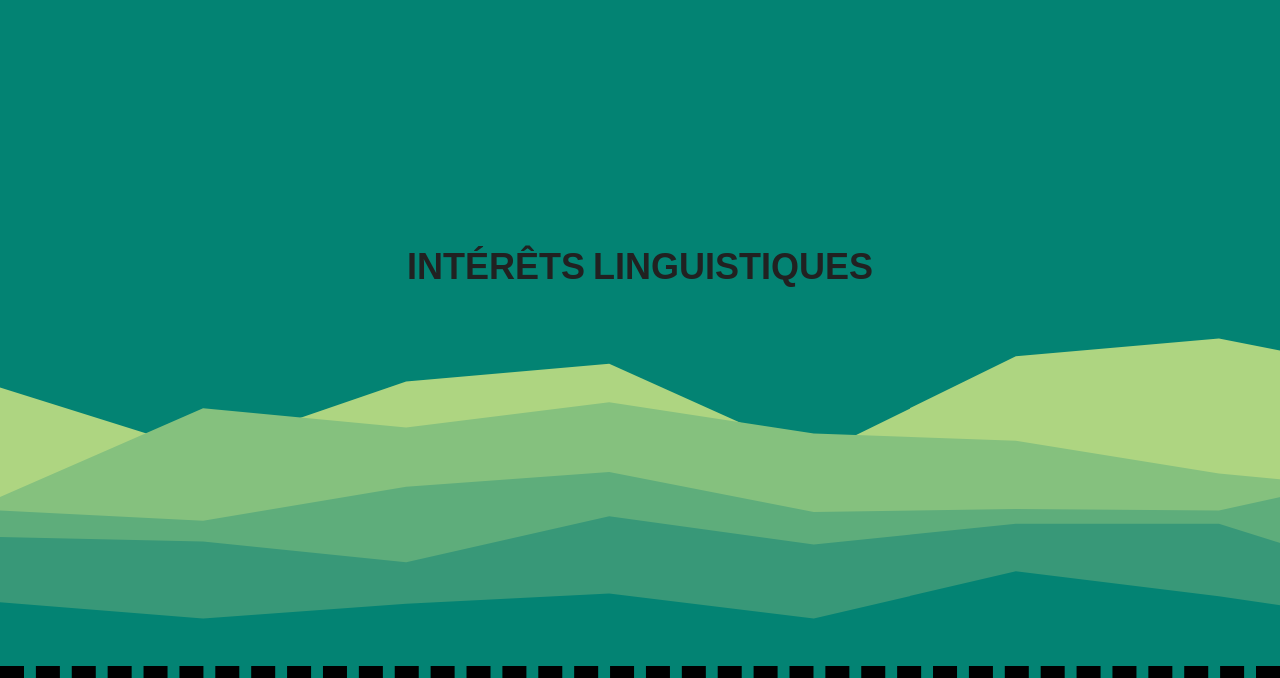
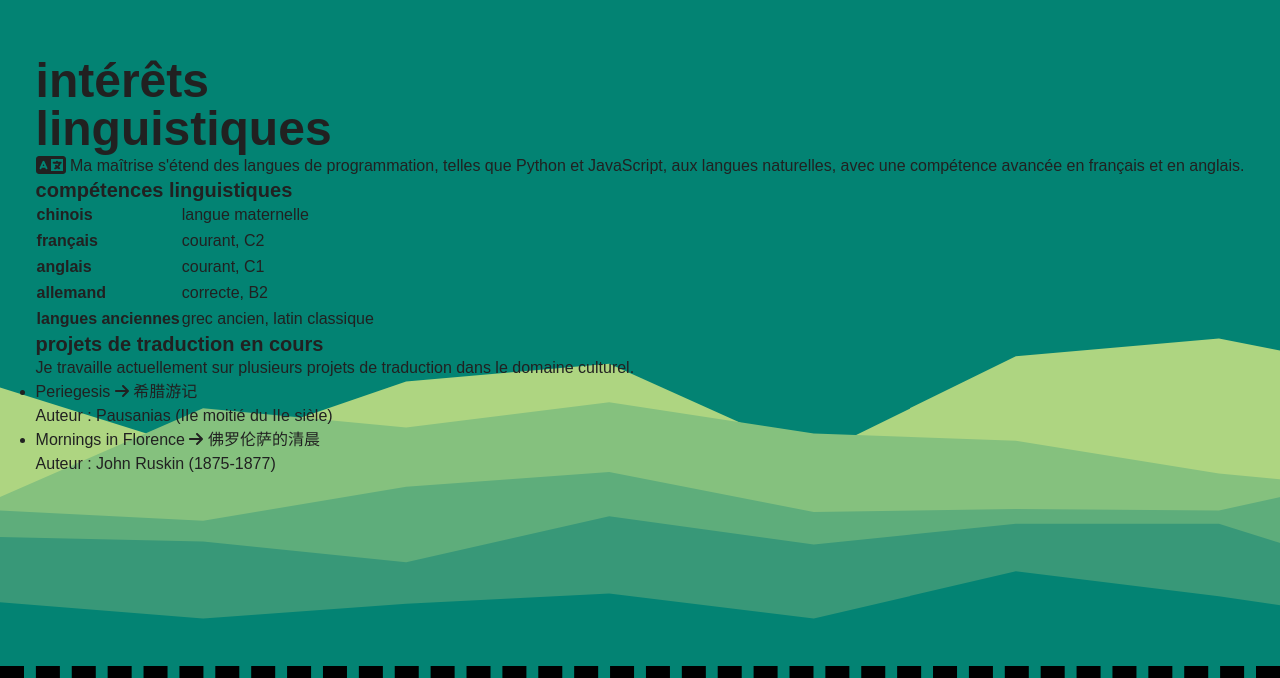
Before and after one commit to Xinhe-Yu/xinhe-yu.github.io, a React (Create React App) app: page / in a window 1280 px wide. Shown: the part 4544-5222 px from the top of the page. Built offline with nearby package versions, Linux system fonts and the light colour scheme; the HTML template or start-up script is replaced by a standard one.

Commit message:
language section

```diff
--- a/src/components/LanguageSection.js
+++ b/src/components/LanguageSection.js
@@ -1,10 +1,70 @@
 import FullScreenSection from "./layout/FullScreenSection";
-import { Heading, HStack } from "@chakra-ui/react";
+import { Heading, Box } from "@chakra-ui/react";
+import { faArrowRight, faLanguage } from "@fortawesome/free-solid-svg-icons";
+import { FontAwesomeIcon } from "@fortawesome/react-fontawesome";
 // import { FontAwesomeIcon } from "@fortawesome/react-fontawesome";
 // import { faBookOpen, faStarHalfStroke, faStar } from "@fortawesome/free-solid-svg-icons";
 // import { faStar as farStarRegular } from "@fortawesome/free-regular-svg-icons";
 import bgImg from "../assets/img/layered-peaks-haikei.svg"
+const heading = ["intérêts", "linguistiques"]
+const intro = "Ma maîtrise s'étend des langues de programmation, telles que Python et JavaScript, aux langues naturelles, avec une compétence avancée en français et en anglais."
+
+const languages = [
+  {
+    language: "chinois",
+    level: "langue maternelle",
+  },
+  {
+    language: "français",
+    level: "courant, C2",
+  },
+  {
+    language: "anglais",
+    level: "courant, C1",
+  },
+  {
+    language: "allemand",
+    level: "correcte, B2",
+  },
+  {
+    language: "langues anciennes",
+    level: "grec ancien, latin classique",
+  },
+]
+
+const projects = [
+  {
+    title: "Periegesis",
+    author: "Pausanias",
+    date: "IIe moitié du IIe sièle",
+    translatedTitle: "希腊游记",
+    url: "https://github.com/Xinhe-Yu/periegesis/tree/main",
+  },
+  {
+    title: "Mornings in Florence",
+    author: "John Ruskin",
+    date: "1875-1877",
+    translatedTitle: "佛罗伦萨的清晨",
+    url: "https://github.com/Xinhe-Yu/translate_project/blob/main/Mornings%20in%20Florence.md",
+  },
+]
+
 const LanguageSection = () => {
+  const LanguageItems = languages.map(item => {
+    return (
+      <tr key={item.language}>
+        <td style={{ fontWeight: 800 }}>{item.language}</td><td>{item.level}</td>
+      </tr>
+    )
+  })
+  const TranslateItems = projects.map((item => {
+    return (
+      <li key={item.title}>
+        <span>{item.title} </span> <FontAwesomeIcon icon={faArrowRight} />{" "}<a href={item.url}>{item.translatedTitle}</a>
+        <p>Auteur : {item.author} ({item.date})</p>
+      </li>
+    )
+  }))
   return (
     <FullScreenSection
       adddashedborder={{ bottom: "true", top: "true" }}
@@ -12,10 +72,28 @@ const LanguageSection = () => {
       justifyContent="center"
       alignItems="center"
       id="language-section">
-      <HStack>
-        <Heading as="h1">INTÉRÊTS</Heading>
-        <Heading as="h1"> LINGUISTIQUES</Heading>
-      </HStack>
+      <Box
+        alignItems="center"
+        fontSize="md"
+        className="universalGrid languageGrid"
+      >
+        <div>
+          <Heading as="h1" size="2xl">{heading[0]}</Heading>
+          <Heading as="h1" size="2xl">{heading[1]}</Heading>
+        </div>
+        <div>
+
+          <FontAwesomeIcon icon={faLanguage} size="xl" />{" "}{intro}
+
+        </div>
+        <div>
+          <Heading as="h2" size="md">compétences linguistiques</Heading>
+          <tbody>{LanguageItems}</tbody>
+          <Heading as="h2" size="md">projets de traduction en cours</Heading>
+          <p>Je travaille actuellement sur plusieurs projets de traduction dans le domaine culturel.</p>
+          <ul>{TranslateItems}</ul>
+        </div>
+      </Box>
     </FullScreenSection>
   )
 }
--- a/src/css/index.css
+++ b/src/css/index.css
@@ -183,6 +183,15 @@ ul {
   text-shadow: 0.15rem 0.15rem #d5b733;
 }
 
+.languageGrid h1 {
+  color: #FAFAFA;
+  text-shadow: 0.15rem 0.15rem #9f33d5;
+}
+
+.languageGrid h2 {
+  margin: 1rem;
+}
+
 .researchGrid span {
   display: block;
   color: #b12453;
@@ -207,6 +216,43 @@ ul {
   border-right: 0.25rem solid #69d533;
   box-shadow: 0.25rem 0.25rem rgba(0, 0, 0, 0), -0.25rem -0.25rem #9f33d5;
   transition: 0.05s;
+}
+
+.languageGrid div:nth-of-type(n+2) {
+  font-size: 1rem;
+  color: white;
+  line-height: 1.6;
+  text-align: justify;
+  text-indent: 20px;
+}
+
+.languageGrid > div:nth-of-type(n+2) {
+  box-shadow: inset 2px 2px 5px rgba(255, 255, 255, 0.1), 0.5rem 0.5rem 1rem rgba(0, 0, 0, 0.1);
+  backdrop-filter: blur(2px);
+  background-color: rgba(0, 23, 52, 0.2);
+  font-family: "Ubuntu";
+  font-size: 1rem;
+  font-weight: 100;
+  border-radius: 1rem;
+  padding: 0.75rem;
+  margin: 0.75rem;
+  position: inherit;
+  z-index: 1;
+  color: #f8fcff;
+}
+
+.languageGrid a {
+  color: #aed581;
+  font-weight: 500;
+}
+
+.languageGrid tr > td:first-of-type {
+  color: #aed581;
+}
+
+.languageGrid a:hover {
+  color: #e0b8f4;
+  font-weight: 800;
 }
 
 @media screen and (min-width: 992px) {
--- a/src/css/index.scss
+++ b/src/css/index.scss
@@ -195,6 +195,14 @@ $dashedLine2 : 0.75rem dashed #33bad5;
     text-shadow: 0.15rem 0.15rem #d5b733;
 }
 
+.languageGrid h1 {
+    color: #FAFAFA;
+    text-shadow: 0.15rem 0.15rem #9f33d5;
+}
+
+.languageGrid h2 {
+    margin: 1rem;
+}
 
 .researchGrid span {
     display: block;
@@ -220,6 +228,43 @@ $dashedLine2 : 0.75rem dashed #33bad5;
     border-right: 0.25rem solid #69d533;
     box-shadow: 0.25rem 0.25rem rgba(0, 0, 0, 0), -0.25rem -0.25rem #9f33d5;
     transition: 0.05s;
+}
+
+.languageGrid div:nth-of-type(n+2) {
+    font-size: 1rem;
+    color: white;
+    line-height: 1.6;
+    text-align: justify;
+    text-indent: 20px;
+}
+
+.languageGrid > div:nth-of-type(n+2) {
+    box-shadow: inset 2px 2px 5px rgba(255, 255, 255, 0.1), 0.5rem 0.5rem 1rem rgba(0, 0, 0, 0.1);
+    backdrop-filter: blur(2px);
+    background-color: rgba(0, 23, 52, 0.2);
+    font-family: "Ubuntu";
+    font-size: 1rem;
+    font-weight: 100;
+    border-radius: 1rem;
+    padding: 0.75rem;
+    margin: 0.75rem;
+    position: inherit;
+    z-index: 1;
+    color: #f8fcff;
+}
+
+.languageGrid a {
+    color: #aed581;
+    font-weight: 500;
+}
+
+.languageGrid tr > td:first-of-type {
+    color: #aed581;
+}
+
+.languageGrid a:hover {
+    color: #e0b8f4;
+    font-weight: 800;
 }
 
 @media screen and (min-width:992px) {
```
Also changed, not shown: 1 other file (tests, documents, lock files or other folders).
